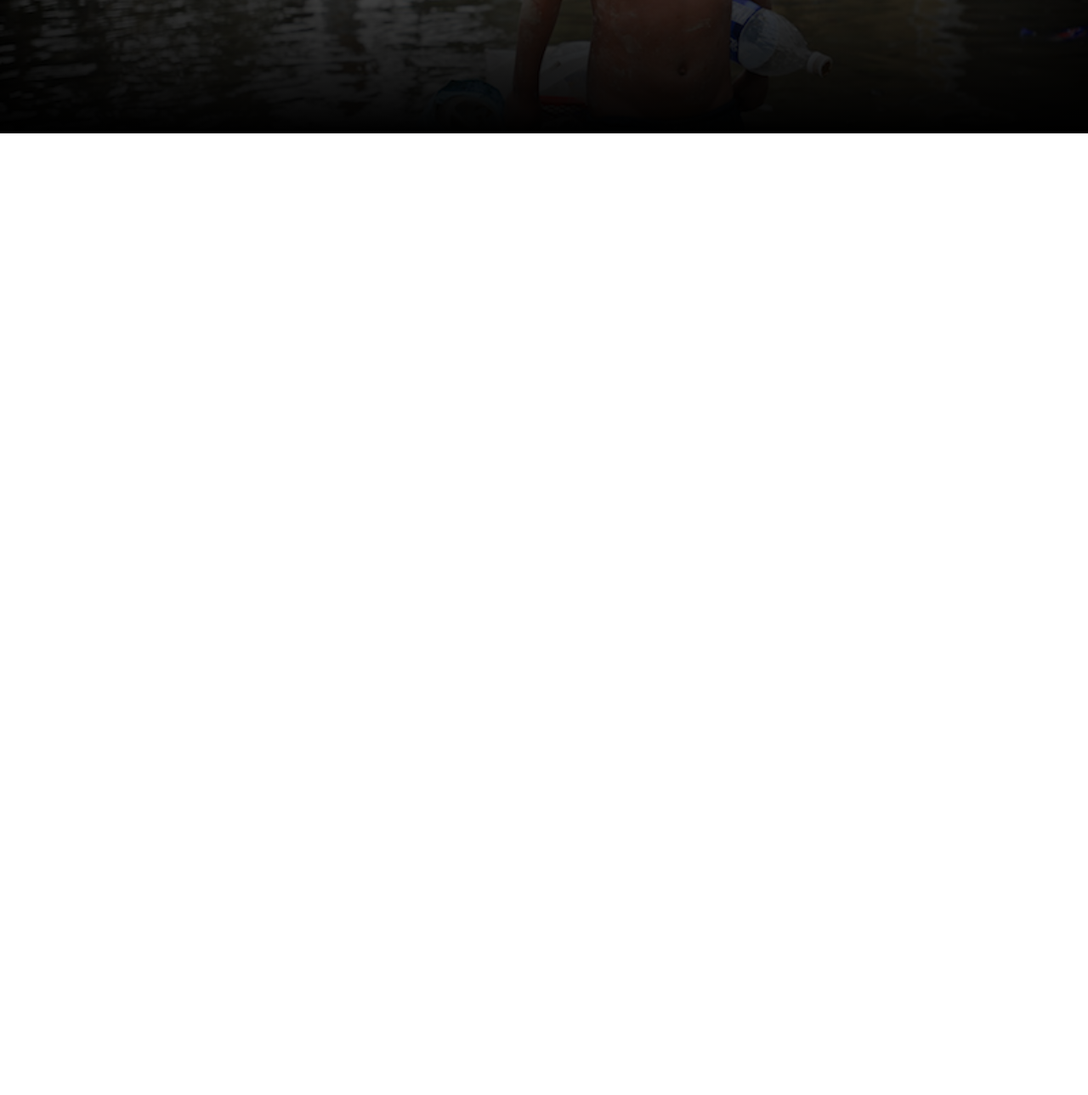
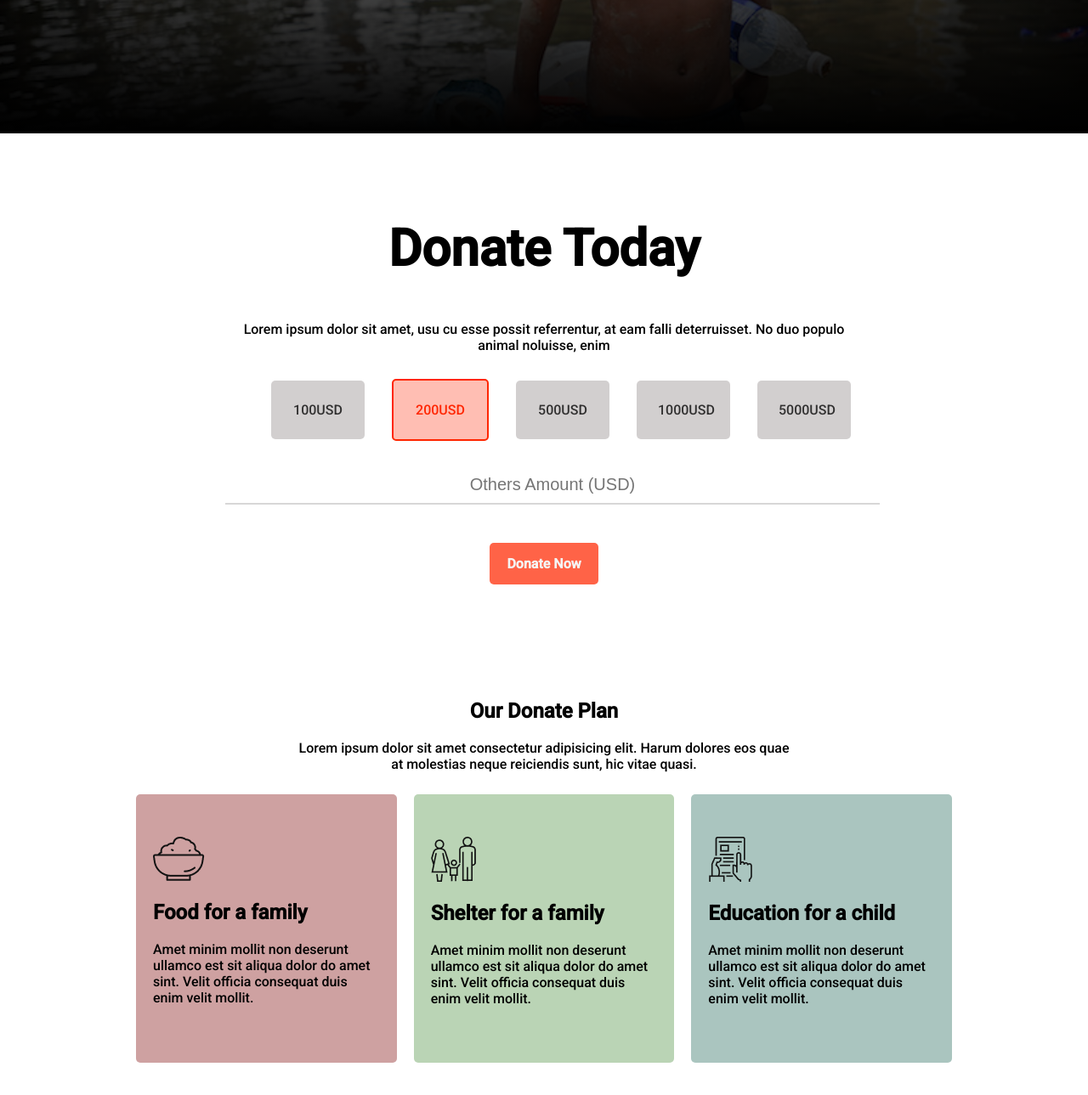
Before and after one commit to aburayhanroni/Donate-Everyday, a plain HTML site: page index.html in a window 1280 px wide. Shown: the part 493-1782 px from the top of the page at 85% size. Before the commit the page ends 800 px from the top, so only its background shows below. Drawn offline with Linux system fonts and the light colour scheme.

Commit message:
plane area ok

```diff
--- a/index.html
+++ b/index.html
@@ -17,12 +17,66 @@
                     More In Need</h1>
                 <p>Lorem ipsum dolor sit Consectetur natus enim illo quas tempore fugiat placeat quos vitae, molestias
                     quisquam?</p>
-                <a href="#">Donate Now</a>
+                <a class="donate-button" href="#">Donate Now</a>
             </div>
         </div>
     </section>
     <!-- end top banner part -->
+    <section class="donate-area">
+        <div class="donate-today">
+            <h1>Donate Today</h1>
+            <p>Lorem ipsum dolor sit amet, usu cu esse possit referrentur, at eam falli
+                deterruisset. No duo populo animal noluisse, enim</p>
+            <ul>
+                <li>100USD</li>
+                <li id="secend-button">200USD</li>
+                <li>500USD</li>
+                <li>1000USD</li>
+                <li>5000USD</li>
+            </ul>
+            <form action="">
+                <input type="text" placeholder="Others Amount (USD)">
+            </form>
+            <a class="donate-button"href="#">Donate Now</a>
+        </div>
+    </section>
+    <!-- donate today part code area end -->
+    <section class="plane-area">
+        <div class="service-plan">
+            <h1>Our Donate Plan</h1>
+            <p>Lorem ipsum dolor sit amet consectetur adipisicing elit. Harum dolores eos quae at molestias neque reiciendis sunt, hic vitae quasi.</p>
+        </div>
 
+        <div class="service-box">
+            <div class="food-family box">
+                <img src="icon/food.png" alt="">
+                <h1>Food for a family</h1>
+                <p>Amet minim mollit non deserunt
+                    ullamco est sit aliqua dolor do amet
+                    sint. Velit officia consequat duis enim
+                    velit mollit.</p>
+            </div>
+
+            <div class="shelter-family box">
+                <img src="icon/shelter.png" alt="">
+                <h1>Shelter for a family</h1>
+                <p>Amet minim mollit non deserunt
+                    ullamco est sit aliqua dolor do amet
+                    sint. Velit officia consequat duis enim
+                    velit mollit.</p>
+            </div>
+
+            <div class="education box">
+                <img src="icon/Frame-1.png" alt="">
+                <h1>Education for a child</h1>
+                <p>Amet minim mollit non deserunt
+                    ullamco est sit aliqua dolor do amet
+                    sint. Velit officia consequat duis enim
+                    velit mollit.</p>
+            </div>
+        </div>
+    </section>
+    <!-- plan area code end here  -->
 
 </body>
 
--- a/style.css
+++ b/style.css
@@ -27,10 +27,10 @@ body{
     height: 80px;
 }
 .top-banner-part p{
-    color: whitesmoke;
+    color: rgba(229, 226, 226, 0.938);
     padding: 50px 100px;
 }
-.top-banner-part a{
+.donate-button{
     color: whitesmoke;
     padding: 15px 20px;
     background-color: tomato;
@@ -41,3 +41,73 @@ body{
 }
 
 /* end top banner part */
+.donate-area{
+    margin-top: 100px;
+    margin-bottom: 100px;
+}
+.donate-today{
+    margin: auto;
+    width: 750px;
+    text-align: center;
+}
+.donate-today h1{
+    font-size: 60px;
+}
+.donate-today ul li{
+    text-decoration: none;
+    display: inline-block;
+    padding: 25px;
+    background-color: rgba(133, 126, 125, 0.37);
+    width: 60px;
+    margin: 14px;
+    border-radius: 5px;
+    color: rgba(17, 17, 17, 0.836);
+}
+#secend-button{
+    color: rgb(255, 38, 0);
+    background-color: rgba(255, 103, 77, 0.425);
+    border: 2px solid rgb(255, 38, 0);
+}
+input{
+    color: rgba(102, 100, 100, 0.473);
+    width: 750px;
+    border: none;
+    text-align: center;
+    padding: 10px;
+    margin-bottom: 60px;
+    font-size: 20px;
+    border-bottom: 2px solid rgba(102, 100, 100, 0.253);
+}
+
+/* donate today part code area end */
+
+.plane-area{
+    margin: 150px;
+}
+.service-plan{
+    text-align: center;
+}
+.service-plan p{
+    padding: 0px 200px;
+}
+.service-box{
+    display: flex;
+    justify-content: center;
+}
+.service-box .box{
+    width: 300px;
+    margin: 10px;
+    padding: 50px 20px;
+    border-radius: 5px;
+}
+.service-box .food-family{
+    background-color: rgba(184, 120, 120, 0.692);
+}
+.shelter-family{
+    background-color: rgba(111, 165, 100, 0.473);
+}
+.service-box .education{
+    background-color: rgba(80, 136, 124, 0.486);
+}
+
+/* plan area code end here */
```
Also changed, not shown: icon/Frame-1.png (added), icon/food.png (added), icon/shelter.png (added).
